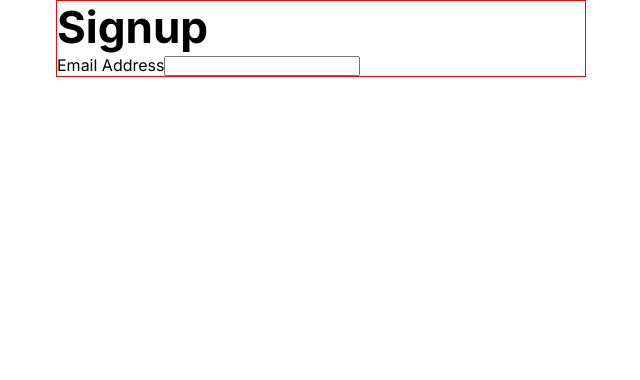
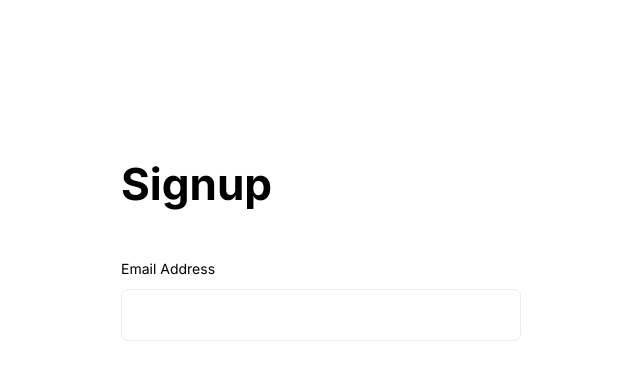
Before and after one commit to Maxinth/techIn, a Next.js app: page /signup in a window 1280 px wide. Shown: the top 380 px of the page, without its empty margins (319-959 px from the left). Built offline with nearby package versions, Linux system fonts and the light colour scheme; a web font is replaced by a local one.

Commit message:
fixed page overlow issue

```diff
--- a/appStyled.ts
+++ b/appStyled.ts
@@ -6,7 +6,23 @@ const GlobalStyle = createGlobalStyle`
   * {
     margin: 0;
     padding: 0;
+    box-sizing: border-box;
     font-family: Inter;
+  }
+
+  html{
+    width: 100%;
+
+  }
+  body{
+    width: 100%;
+    max-width: 528px;
+    margin: 0 auto;
+  }
+
+  #__next{
+    width: 100%;
+
   }
 `;
 
--- a/components/Form/styled.ts
+++ b/components/Form/styled.ts
@@ -1,21 +1,47 @@
 import styled from "styled-components";
 
-const InputBox = styled.input``;
+const InputBox = styled.input`
+  /* max-width: 528px; */
+  max-height: 52px;
+  padding: 18px 20px 19px 20px;
+  background-color: #ffffff;
+  border: 1px solid #eaeced;
+  border-radius: 7px;
+  width: 100%;
+`;
 const Form = styled.form`
+  margin: 0 auto;
+  padding: 0rem 4rem;
+  margin-top: 158px;
   max-width: 528px;
-  margin: 0 auto;
-  border: 1px solid red;
+  width: 100%;
+  /* overflow: hidden; */
 `;
 
 const Heading = styled.h1`
   font-size: 44px;
   line-height: 53.52px;
   letter-spacing: -5%;
-  font-weight: 700px;
+  font-weight: 700;
+  margin: 0 auto;
+  margin-bottom: 48px;
+  /* max-width: 528px; */
 `;
-const Label = styled.label``;
+const Label = styled.label`
+  font-size: 14px;
+  line-height: 17px;
+  margin-bottom: 12px;
+  font-weight: 400;
+`;
 const FieldBox = styled.div`
   width: 100%;
+  /* max-width: 528px; */
+  /* margin: 0 auto; */
+  display: flex;
+  flex-direction: column;
+  justify-content: center;
+  align-items: flex-start;
+  flex-wrap: wrap;
 `;
 
 export { InputBox, Form, Label, FieldBox, Heading };
```
Also changed, not shown: .babelrc (added).
